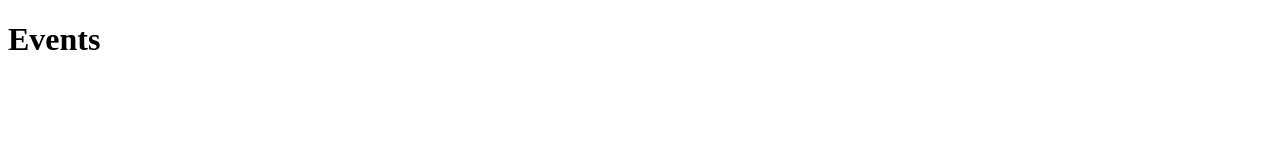
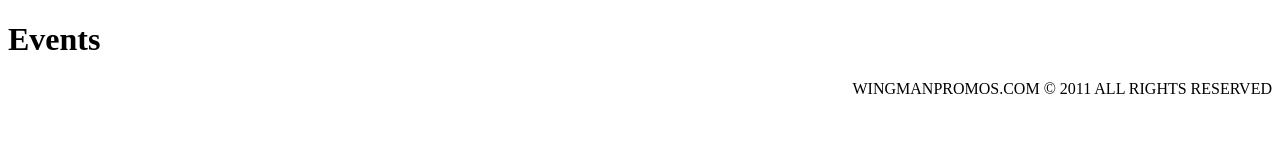
Before and after one commit to boboluu/WingmanPromos, a plain HTML site: page events.html in a window 1280 px wide. Drawn offline with Linux system fonts and the light colour scheme.

Commit message:
added footer to all pages

```diff
--- a/events.html
+++ b/events.html
@@ -5,8 +5,21 @@
     <title>Document</title>
 </head>
 <body>
+	<div id="fb-root"></div>
+    	<script>(function(d, s, id) {
+        	var js, fjs = d.getElementsByTagName(s)[0];
+        	if (d.getElementById(id)) return;
+        	js = d.createElement(s); js.id = id;
+        	js.src = "//connect.facebook.net/en_US/all.js#xfbml=1";
+        	fjs.parentNode.insertBefore(js, fjs);
+        	}(document, 'script', 'facebook-jssdk'));
+   	 	</script>
 <h1>Events</h1>
 
-
+<footer>
+    <div class="fb-like" data-href="https://www.facebook.com/wingmanenterprises" data-width="150" data-layout="standard" data-action="like" data-show-faces="true" data-share="true">
+    </div>
+    <p style="text-align: right;">WINGMANPROMOS.COM &copy; 2011 ALL RIGHTS RESERVED</p>
+</footer>
 </body>
 </html>
```
Also changed, not shown: services.html (+14 -1 lines), venues.html (+14 -1 lines).
